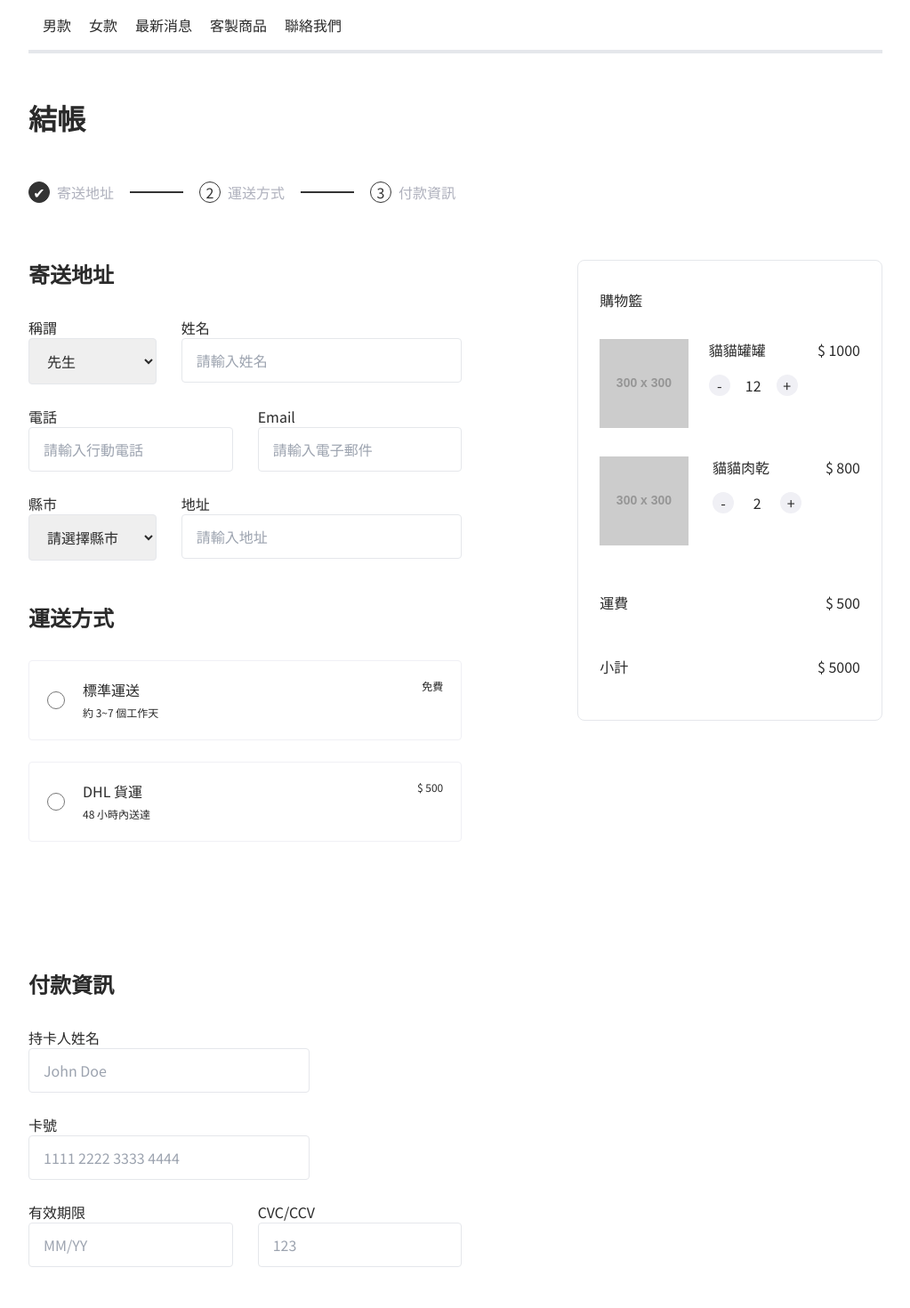
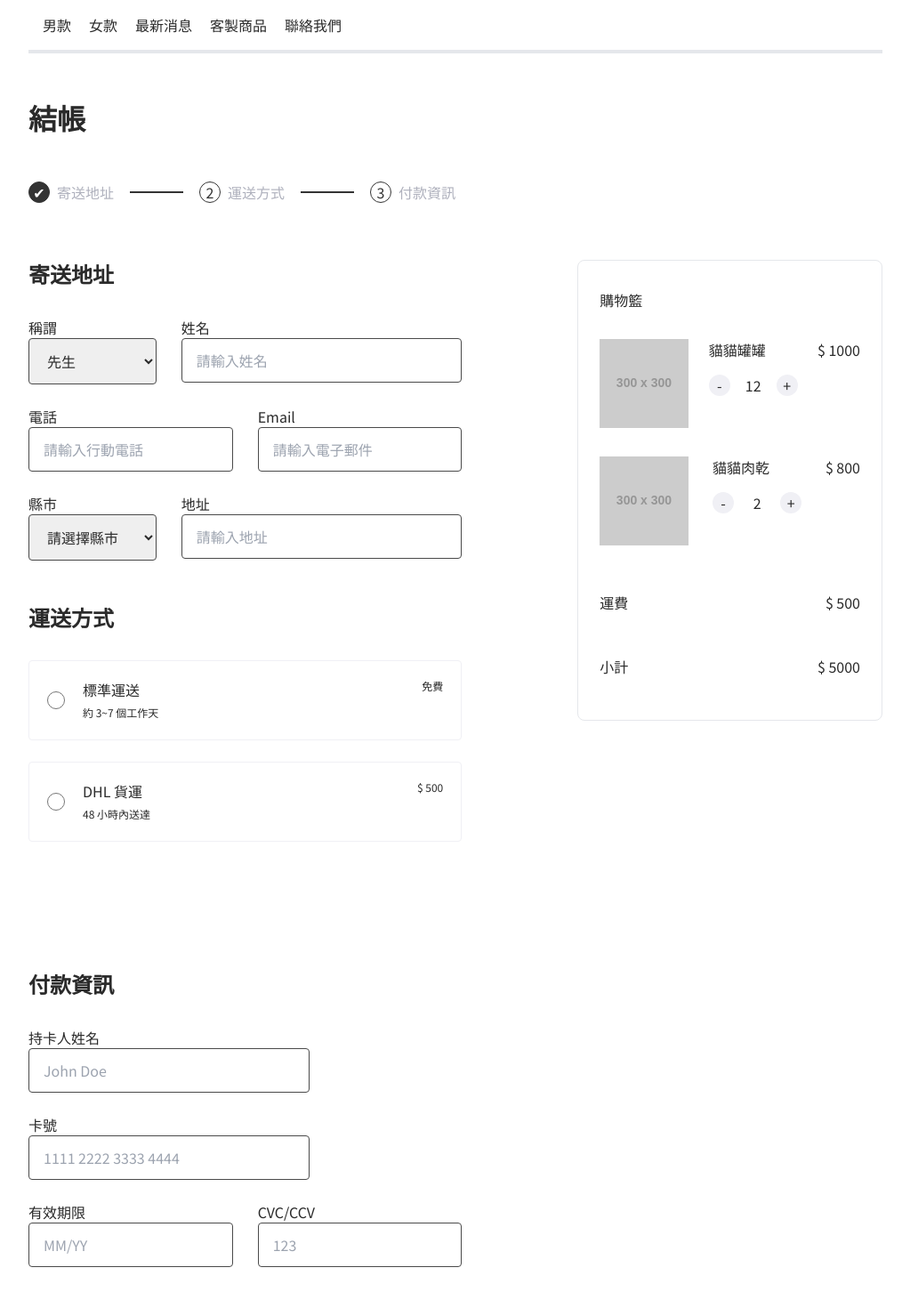
Before and after one commit to shijia22/react-alpha-shop, a React (Vite) app: page / in a window 1280 px wide. Shown: the top 1470 px of the page at 89% size, without its empty margins (128-1151 px from the left). Built offline with nearby package versions, Linux system fonts and the light colour scheme.

Commit message:
refactor: 💡 color use Tailwind config

```diff
--- a/src/components/ProgressControl/index.jsx
+++ b/src/components/ProgressControl/index.jsx
@@ -8,11 +8,11 @@ const ProgressControl = () => {
         {/* <img src="../images/left.png" alt="" className="w-6 h-6 mr-3" /> */}
         上一步</button>
       <button
-        className="flex items-center py-4 px-8 rounded-lg bg-[#f67599] text-white">
+        className="flex items-center py-4 px-8 rounded-lg bg-secondary text-white">
         下一步
         {/* <img src="../images/right.png" alt="" className="w-6 h-6 mr-3" /> */}
       </button>
-      {/* <button className="flex items-center py-4 px-8 rounded-lg bg-[#f67599]">確認訂單</button> */}
+      {/* <button className="flex items-center py-4 px-8 rounded-lg bg-secondary">確認訂單</button> */}
     </div>
   );
 };
--- a/src/components/Step1/index.jsx
+++ b/src/components/Step1/index.jsx
@@ -8,30 +8,30 @@ const Step1 = () => {
         <div className="grid grid-cols-3 gap-x-7">
           <div className="col-span-1 flex flex-col items-stretch">
             <label for="gender">稱謂</label>
-            <select name="gender" className="py-3 pl-4 border border-[##4a4a4a] rounded">
+            <select name="gender" className="py-3 pl-4 border border-grey-300 rounded">
               <option value="mr">先生</option>
               <option value="ms">女士</option>
             </select>
           </div>
           <div className="col-span-2 flex flex-col items-stretch">
             <label for="name">姓名</label>
-            <input type="text" placeholder="請輸入姓名" className="py-3 pl-4 border border-[##4a4a4a] rounded" />
+            <input type="text" placeholder="請輸入姓名" className="py-3 pl-4 border border-grey-300 rounded" />
           </div>
         </div>
         <div className="grid grid-cols-4 gap-7">
           <div className="flex flex-col items-stretch col-span-2">
             <label for="phone">電話</label>
-            <input type="text" placeholder="請輸入行動電話" className="py-3 pl-4 border border-[##4a4a4a] rounded" />
+            <input type="text" placeholder="請輸入行動電話" className="py-3 pl-4 border border-grey-300 rounded" />
           </div>
           <div className="flex flex-col items-stretch col-span-2">
             <label for="mail">Email</label>
-            <input type="text" placeholder="請輸入電子郵件" className="py-3 pl-4 border border-[##4a4a4a] rounded" />
+            <input type="text" placeholder="請輸入電子郵件" className="py-3 pl-4 border border-grey-300 rounded" />
           </div>
         </div>
         <div className="grid grid-cols-3 gap-x-7">
           <div className="flex flex-col items-stretch col-span-1">
             <label for="city">縣市</label>
-            <select name="city" className="py-3 pl-4 border border-[##4a4a4a] rounded">
+            <select name="city" className="py-3 pl-4 border border-grey-300 rounded">
               <option value="">請選擇縣市</option>
               <option value="TPE">臺北市</option>
               <option value="TPH">新北市</option>
@@ -39,7 +39,7 @@ const Step1 = () => {
           </div>
           <div className="flex flex-col items-stretch col-span-2">
             <label for="address">地址</label>
-            <input type="text" placeholder="請輸入地址" className="py-3 pl-4 border border-[##4a4a4a] rounded" />
+            <input type="text" placeholder="請輸入地址" className="py-3 pl-4 border border-grey-300 rounded" />
           </div>
         </div>
       </form>
--- a/src/components/Step2/index.jsx
+++ b/src/components/Step2/index.jsx
@@ -6,7 +6,7 @@ const Step2 = () => {
       <h2 className="mb-8 font-bold text-2xl">運送方式</h2>
       <form className="mb-36">
       <div
-          className="p-5 mb-6 flex items-center border border-[#f0f0f5] rounded focus:border-[#2a2a2a] hover:border-[#2a2a2a]">
+          className="p-5 mb-6 flex items-center border border-[#f0f0f5] rounded focus:border-grey-500 hover:border-grey-500">
         <input
           type="radio" className="mr-5 w-[20px] h-[20px] opacity-100"/>
         <div className="flex-grow">
@@ -18,7 +18,7 @@ const Step2 = () => {
         </div>
       </div>
         <div
-          className="p-5 mb-6 flex items-center border border-[#f0f0f5] rounded focus:border-[#2a2a2a] hover:border-[#2a2a2a]">
+          className="p-5 mb-6 flex items-center border border-[#f0f0f5] rounded focus:border-grey-500 hover:border-grey-500">
           <input
             type="radio" className="mr-5 w-[20px] h-[20px] opacity-100" />
           <div className="flex-grow">
--- a/src/components/Step3/index.jsx
+++ b/src/components/Step3/index.jsx
@@ -11,7 +11,7 @@ const Step3 = () => {
             <input
               type="text"
               placeholder="John Doe"
-              className="py-3 pl-4 border border-[##4a4a4a] rounded"
+              className="py-3 pl-4 border border-grey-300 rounded"
             />
           </div>
         </div>
@@ -21,7 +21,7 @@ const Step3 = () => {
             <input
               type="text"
               placeholder="1111 2222 3333 4444"
-              className="py-3 pl-4 border border-[##4a4a4a] rounded"
+              className="py-3 pl-4 border border-grey-300 rounded"
             />
           </div>
         </div>
@@ -31,12 +31,12 @@ const Step3 = () => {
             <input
               type="text"
               placeholder="MM/YY"
-              className="py-3 pl-4 border border-[##4a4a4a] rounded"
+              className="py-3 pl-4 border border-grey-300 rounded"
             />
           </div>
           <div className="flex flex-col items-stretch col-span-2">
             <label for="cc-csc">CVC/CCV</label>
-            <input type="text" placeholder="123" className="py-3 pl-4 border border-[##4a4a4a] rounded" />
+            <input type="text" placeholder="123" className="py-3 pl-4 border border-grey-300 rounded" />
           </div>
         </div>
       </form>
--- a/tailwind.config.js
+++ b/tailwind.config.js
@@ -2,7 +2,18 @@
 module.exports = {
   content: ['index.html','./src/**/*.{js,jsx,ts,tsx,vue,html}'],
   theme: {
-    extend: {},
+    extend: {
+      colors: {
+        secondary: '#f67599',
+        grey: {
+          100: "#FFFFFF",
+          200: '#afb1bd',
+          300: "#4a4a4a",
+          500: "#2a2a2a",
+          600: '#333333'
+        },
+      },
+    },
   },
   plugins: [],
 }
```
